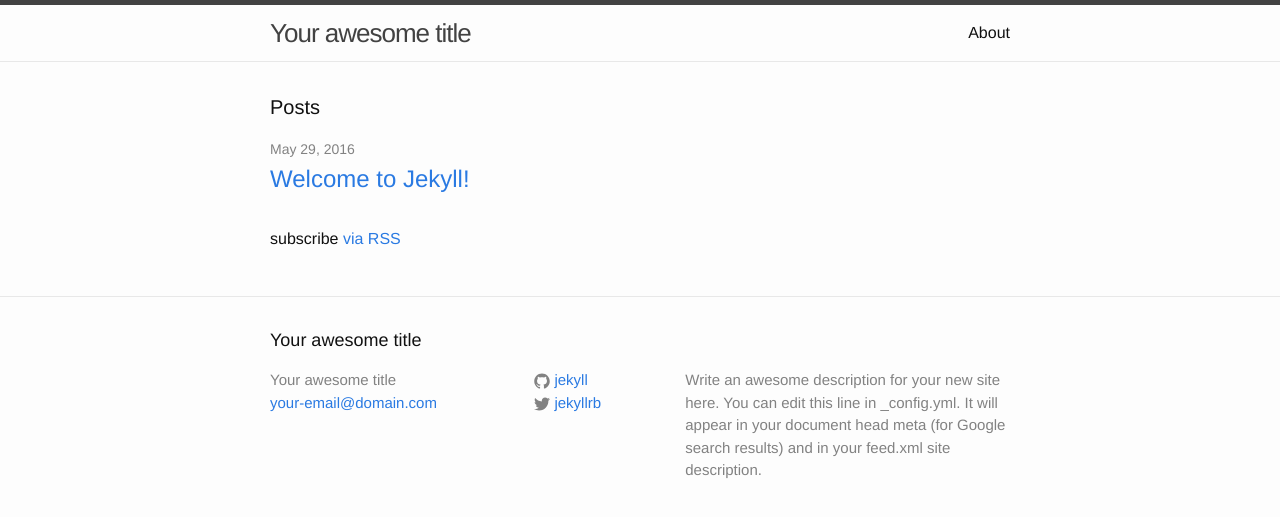
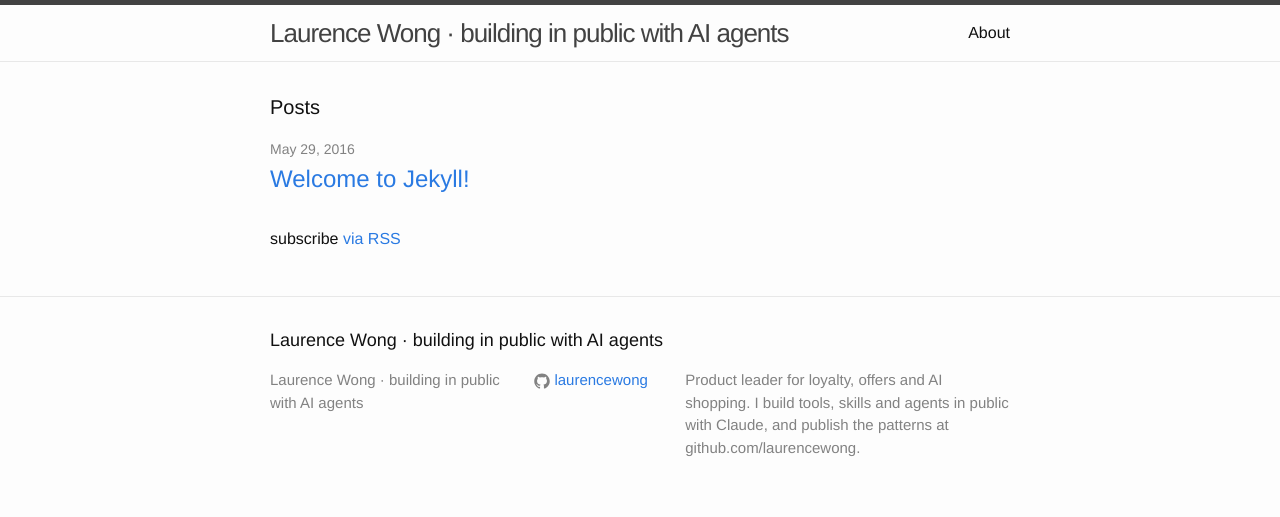
Before and after one commit to laurencewong/laurencewong.github.io, a Jekyll site: the page built from index.html, in a window 1280 px wide. Shown: the top 517 px of the page. Built offline with Jekyll 4.4.1, drawn with Linux system fonts in a browser that asks for light colours.

Commit message:
Replace Jekyll default title/description/email/twitter with real site settings
Co-Authored-By: Claude Opus 5.5 (1M context) <noreply@anthropic.com>

```diff
--- a/_config.yml
+++ b/_config.yml
@@ -1,21 +1,11 @@
-# Welcome to Jekyll!
-#
-# This config file is meant for settings that affect your whole blog, values
-# which you are expected to set up once and rarely need to edit after that.
-# For technical reasons, this file is *NOT* reloaded automatically when you use
-# 'jekyll serve'. If you change this file, please restart the server process.
-
 # Site settings
-title: Your awesome title
-email: your-email@domain.com
-description: > # this means to ignore newlines until "baseurl:"
-  Write an awesome description for your new site here. You can edit this
-  line in _config.yml. It will appear in your document head meta (for
-  Google search results) and in your feed.xml site description.
-baseurl: "" # the subpath of your site, e.g. /blog
-url: "http://yourdomain.com" # the base hostname & protocol for your site
-twitter_username: jekyllrb
-github_username:  jekyll
+title: Laurence Wong · building in public with AI agents
+description: >
+  Product leader for loyalty, offers and AI shopping. I build tools, skills and agents in public
+  with Claude, and publish the patterns at github.com/laurencewong.
+baseurl: ""
+url: "https://laurencewong.github.io"
+github_username: laurencewong
 
 # Build settings
 markdown: kramdown
--- a/_includes/footer.html
+++ b/_includes/footer.html
@@ -8,7 +8,7 @@
       <div class="footer-col footer-col-1">
         <ul class="contact-list">
           <li>{{ site.title }}</li>
-          <li><a href="mailto:{{ site.email }}">{{ site.email }}</a></li>
+          {% if site.email %}<li><a href="mailto:{{ site.email }}">{{ site.email }}</a></li>{% endif %}
         </ul>
       </div>
 
```
